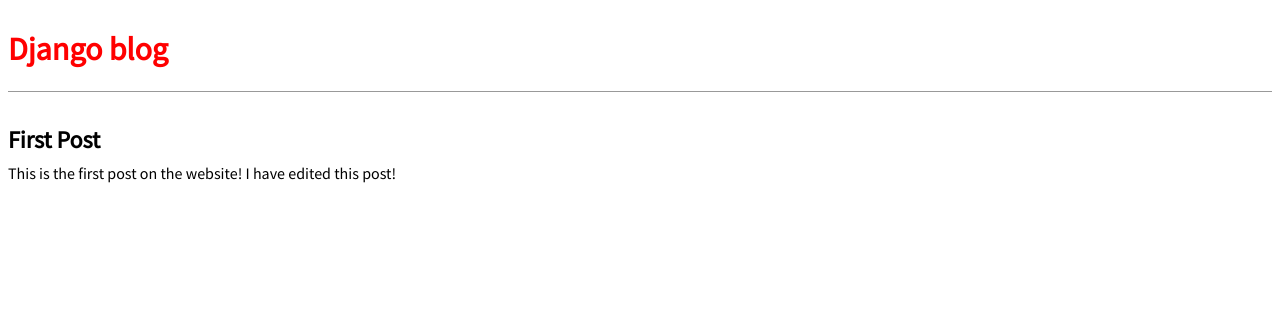
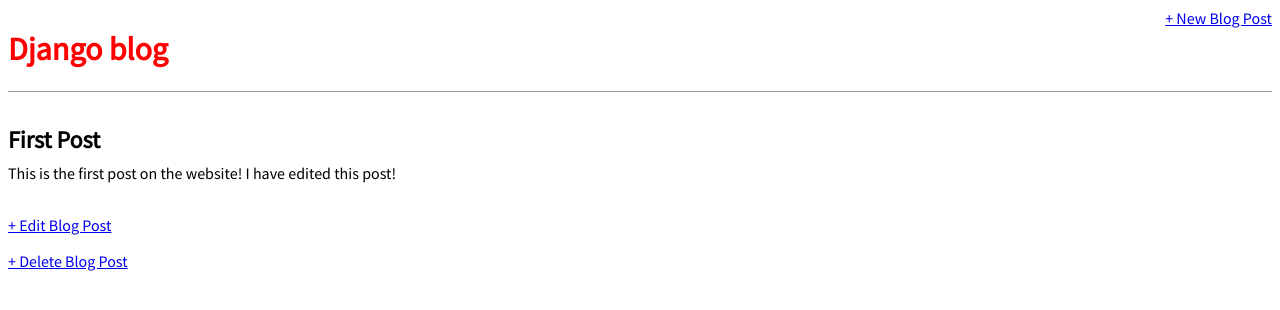
Before and after one commit to alexlillistone/blog, a Django app: page /post/1/ in a window 1280 px wide. Shown: the top 310 px of the page. Run offline with Django 3.2, Linux system fonts and the light colour scheme; data comes from the database, SQL or seed files in the repository; both versions use the stored data as it was after the commit.

Commit message:
added edit, delete functionality

```diff
--- a/blog/models.py
+++ b/blog/models.py
@@ -1,4 +1,5 @@
 from django.db import models
+from django.urls import reverse
 
 
 class Post(models.Model):
@@ -11,3 +12,6 @@
 
     def __str__(self):
         return self.title
+
+    def get_absolute_url(self):
+        return reverse('post_detail', args=[str(self.id)])
--- a/blog/urls.py
+++ b/blog/urls.py
@@ -1,8 +1,11 @@
 from django.urls import path
-from .views import BlogListView, BlogDetailView
+from .views import BlogListView, BlogDetailView, BlogCreateView, BlogUpdateView, BlogDeleteView
 
 
 urlpatterns = [
+    path('post/new/', BlogCreateView.as_view(), name='post_new'),
     path('', BlogListView.as_view(), name='home'),
     path('post/<int:pk>/', BlogDetailView.as_view(), name='post_detail'),
+    path('post/<int:pk>/edit/', BlogUpdateView.as_view(), name='post_edit'),
+    path('post/<int:pk>/delete/', BlogDeleteView.as_view(), name='post_delete'),
 ]
--- a/blog/views.py
+++ b/blog/views.py
@@ -1,5 +1,6 @@
-from django.views.generic import ListView, DeleteView
-
+from django.views.generic import ListView, DetailView
+from django.views.generic.edit import CreateView, UpdateView, DeleteView
+from django.urls import reverse_lazy
 from .models import Post
 
 
@@ -8,6 +9,24 @@
     template_name = 'home.html'
 
 
-class BlogDetailView(DeleteView):
+class BlogDetailView(DetailView):
     model = Post
     template_name = 'post_detail.html'
+
+
+class BlogCreateView(CreateView):
+    model = Post
+    template_name = 'post_new.html'
+    fields = ['title', 'author', 'body']
+
+
+class BlogUpdateView(UpdateView):
+    model = Post
+    template_name = 'post_edit.html'
+    fields = ['title', 'body']
+
+
+class BlogDeleteView(DeleteView):
+    model = Post
+    template_name = 'post_delete.html'
+    success_url = reverse_lazy('home')
--- a/templates/base.html
+++ b/templates/base.html
@@ -6,10 +6,15 @@
         <link href="{% static 'css/base.css' %}" rel="stylesheet">
     </head>
     <body>
-        <header>
-            <h1><a href="{% url 'home' %}">Django blog</a></h1>
-        </header>
         <div>
+            <header>
+                <div class="nav-left">
+                    <h1><a href="{% url 'home' %}>">Django blog</a></h1>
+                </div>
+                <div class="nav-right">
+                    <a href="{% url 'post_new' %}">+ New Blog Post</a>
+                </div>
+            </header>
             {% block content %}
             {% endblock content %}
         </div>
--- a/templates/post_detail.html
+++ b/templates/post_detail.html
@@ -1,4 +1,4 @@
-<!-- templates/post.html -->
+<!-- templates/post_detail.html -->
 
 {% extends 'base.html' %}
 
@@ -9,4 +9,7 @@
     <p>{{ post.body }}</p>
 </div>
 
+<p><a href="{% url 'post_edit' post.pk %}">+ Edit Blog Post</a></p>
+<p><a href="{% url 'post_delete' post.pk %}">+ Delete Blog Post</a></p>
+
 {% endblock content %}
```
Also changed, not shown: blog/tests.py (+24 -0 lines), templates/post_delete.html (added, +10 -0 lines), templates/post_edit.html (added, +7 -0 lines), templates/post_new.html (added, +7 -0 lines), db.sqlite3.
